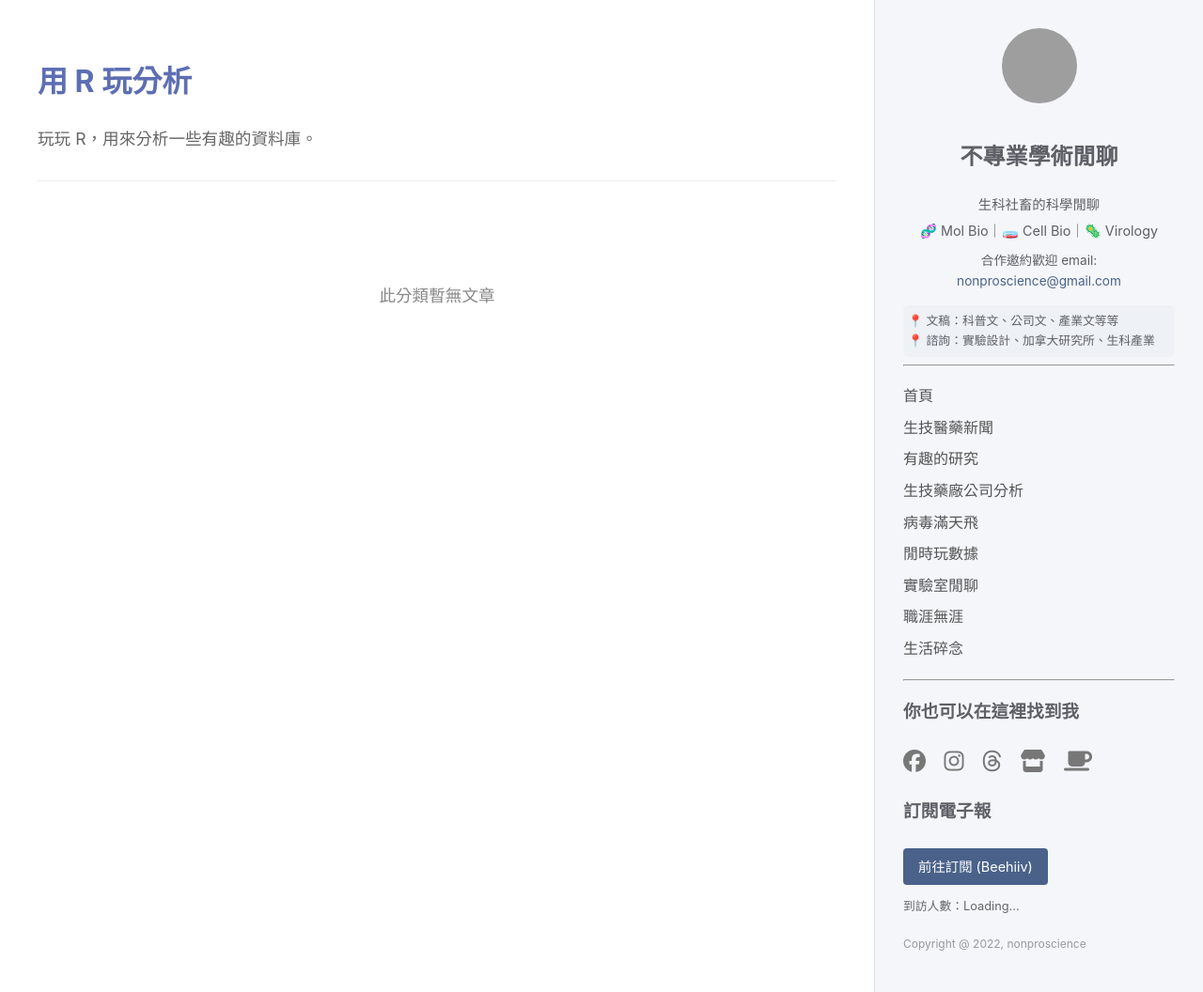
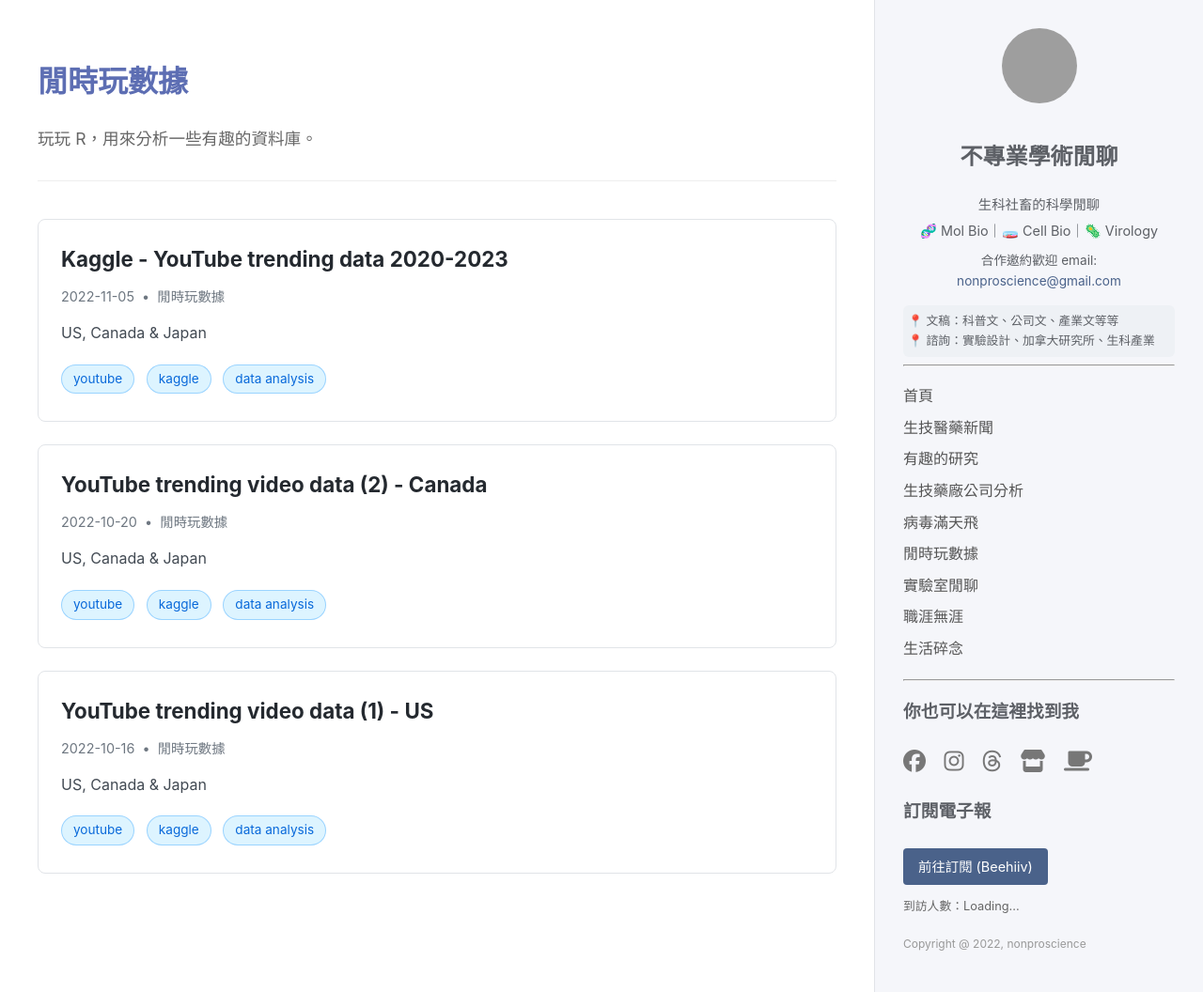
Before and after one commit to lindakang/lindakang.github.io, a Jekyll site: the page built from category/data-analysis.md, in a window 1280 px wide and 1056 px high. Shown: the whole window at 94% size. Built offline with Jekyll 4.4.1, drawn with Linux system fonts in a browser that asks for light colours; comment, search, counter and statistics services are not loaded; grey boxes are pictures that could not be loaded.

Commit message:
Update data-analysis.md

```diff
--- a/category/data-analysis.md
+++ b/category/data-analysis.md
@@ -1,6 +1,6 @@
 ---
 layout: category
-title: 用 R 玩分析
+title: 閒時玩數據
 description: 玩玩 R，用來分析一些有趣的資料庫。
-taxonomy: "用 R 玩分析"
+taxonomy: "閒時玩數據"
 ---
```
